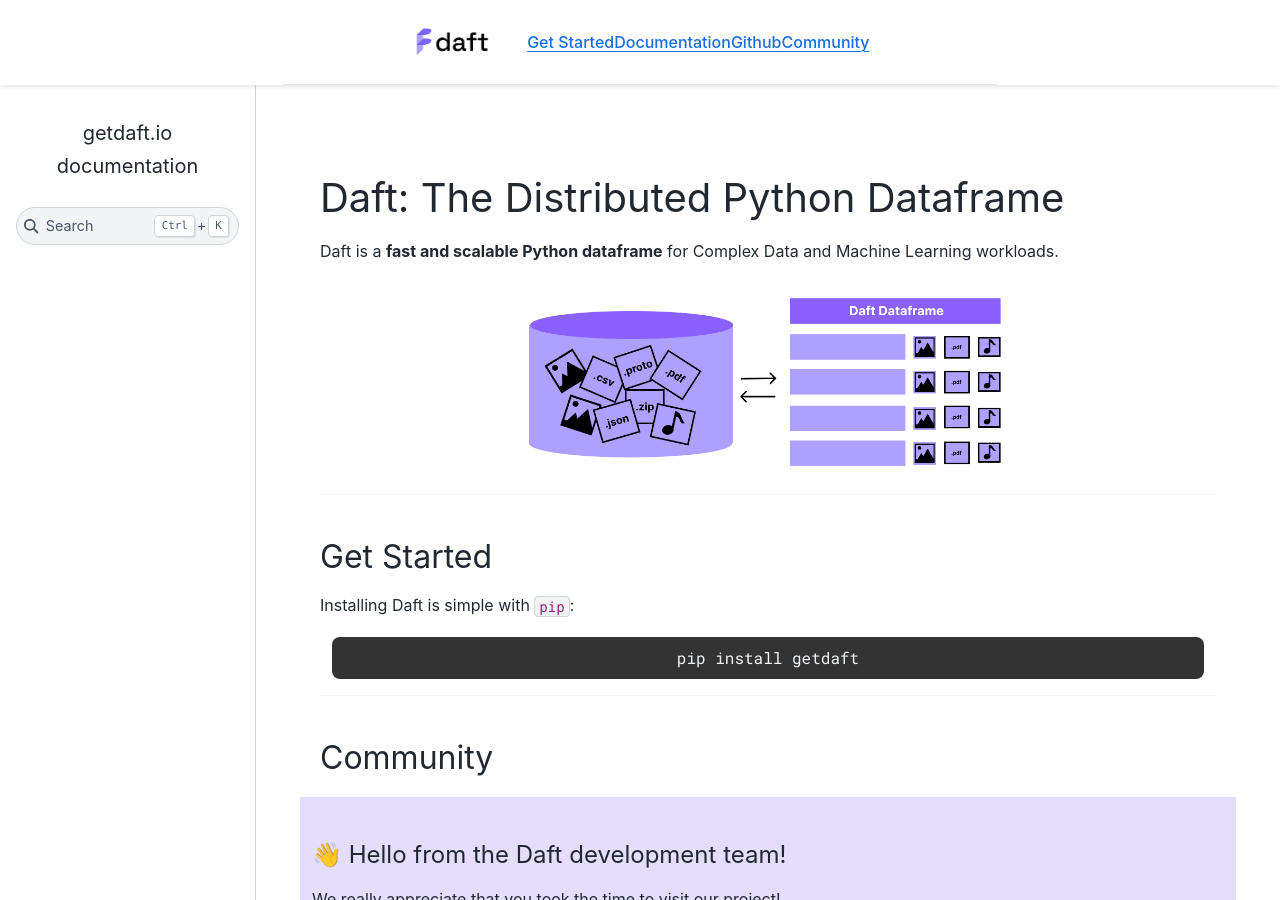
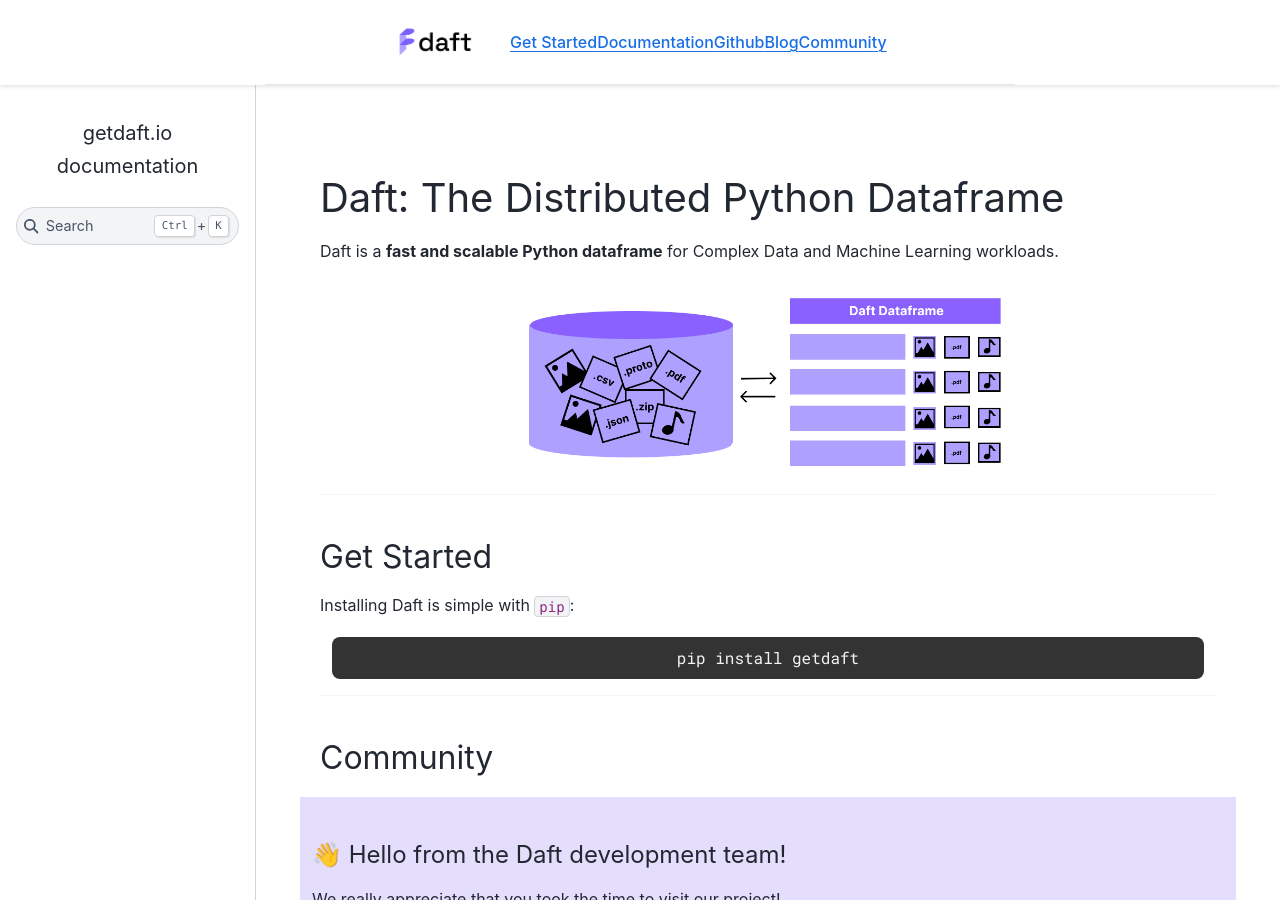
Before and after one commit to universalmind303/getdaft.io, a Sphinx documentation site: the page built from docs/source/index.rst, in a window 1280 px wide and 900 px high. Built offline with Sphinx 7.4.7 and the Sphinx Book theme 1.1.4, drawn with Linux system fonts in a browser that asks for light colours; comment, search, counter and statistics services are not loaded.

Commit message:
Add blog link to header

```diff
--- a/docs/source/_templates/sections/header.html
+++ b/docs/source/_templates/sections/header.html
@@ -18,6 +18,11 @@
                 </a>
             </li>
             <li class="header-nav-listitem">
+                <a href="https://blog.getdaft.io/">
+                    Blog
+                </a>
+            </li>
+            <li class="header-nav-listitem">
                 <a href="/index.html#community">
                     Community
                 </a>
--- a/docs/source/_templates/sections/mobile-menu.html
+++ b/docs/source/_templates/sections/mobile-menu.html
@@ -20,6 +20,11 @@
             </a>
         </li>
         <li class="header-nav-listitem mobile">
+            <a href="https://blog.getdaft.io/">
+                Blog
+            </a>
+        </li>
+        <li class="header-nav-listitem mobile">
             <a href="/index.html#community">
                 Community
             </a>
```
